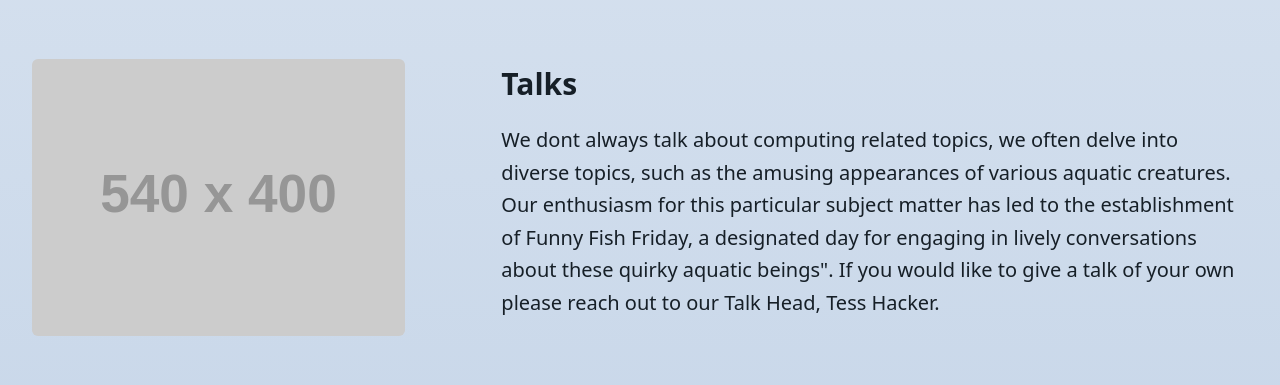
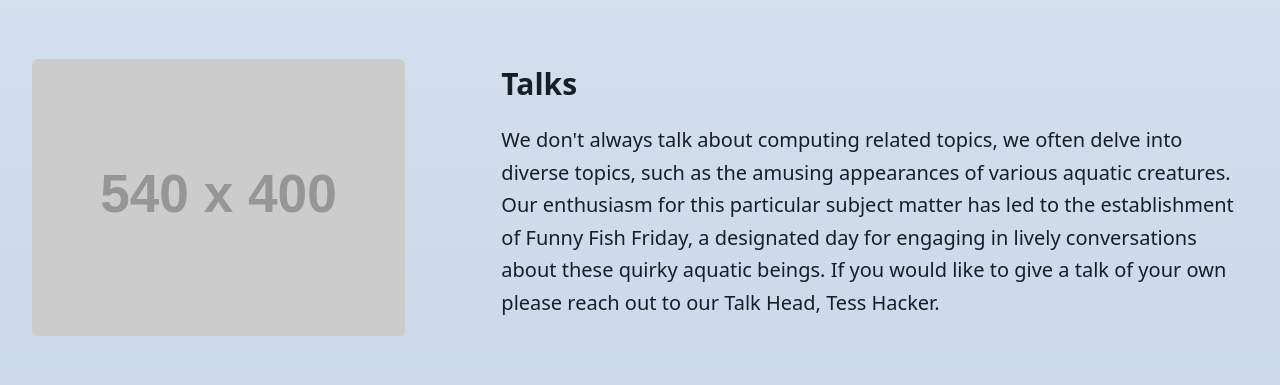
Before and after one commit to rit-sse/WebsiteTheSSEquel, a Next.js app in the folder next/: page /about/get-involved in a window 1280 px wide. Shown: the part 1260-1645 px from the top of the page. Built offline with nearby package versions, Linux system fonts and the light colour scheme.

Commit message:
fixed grammar error

```diff
--- a/next/app/about/get-involved/page.tsx
+++ b/next/app/about/get-involved/page.tsx
@@ -81,10 +81,10 @@ export default function GetInvolved() {
                     {placeholder_img}
                     <CommitteeSlot
                         name='Talks'
-                        description='We dont always talk about computing related topics, we often delve into diverse topics, such as
+                        description="We don't always talk about computing related topics, we often delve into diverse topics, such as
                         the amusing appearances of various aquatic creatures. Our enthusiasm for this particular subject matter has led
                         to the establishment of Funny Fish Friday, a designated day for engaging in lively conversations about these quirky
-                        aquatic beings". If you would like to give a talk of your own please reach out to our Talk Head, Tess Hacker.'
+                        aquatic beings. If you would like to give a talk of your own please reach out to our Talk Head, Tess Hacker."
                     />
                 </ZCard>
 
```
